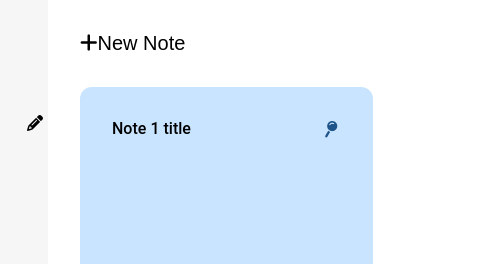
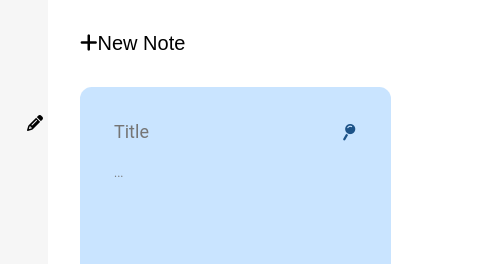
Before and after one commit to chingu-voyages/v34-toucans-team-02, a plain HTML site: page index.html in a window 1280 px wide. Shown: the top 264 px of the page, 144-640 px from the left. Drawn offline with Linux system fonts and the light colour scheme.

Commit message:
Add placeholder to text area tags

```diff
--- a/index.html
+++ b/index.html
@@ -51,11 +51,11 @@
       <section id="pinned">
         <div class="memo">
           <div class="memo-top">
-            <h3>Note 1 title</h3>
+            <h3><textarea rows="1" placeholder="Title"></textarea></h3>
             <button class="pin"><i class="fas fa-map-pin"></i></button>
           </div>
           <div class="content">
-            <textarea class="input-text-area" rows="8" cols="30"></textarea>
+            <textarea class="input-text-area" rows="8" cols="30" placeholder="..."></textarea>
           </div>
           <div class="tags">
             <button class='tag'># Passwords</button>
@@ -68,8 +68,6 @@
             <button class="delete"><i class="fas fa-trash-alt"></i></button>
           </ul>
         </div>
-
-
       </section>
       <section id="others"></section>
     </main>
--- a/scripts/main.js
+++ b/scripts/main.js
@@ -1,8 +1,8 @@
-// const main = document.querySelector(".main");
-// const input = document.createElement("input");
-//     input.setAttribute("type", "text");
-//     main.appendChild(input);
+const main = document.querySelector(".main");
+const pinned = document.querySelector(".pinned");
 
+// create elements
+let title
 // fetch ("http://localhost:3000/notes")
 // .then(response => response.json())
 // .then(function(notesArray) {
--- a/styles/style.css
+++ b/styles/style.css
@@ -61,6 +61,14 @@ nav {
 .memo-top {
   display: flex;
   justify-content: space-between;
+}
+.memo-top textarea {
+  resize: none;
+  border: none;
+  background-color: var(--memo-color-blue);
+  font-size: var(--fontsize-l);
+  font-family: 'Roboto', sans-serif;
+
 }
 
 .memo-top .pin {
```
